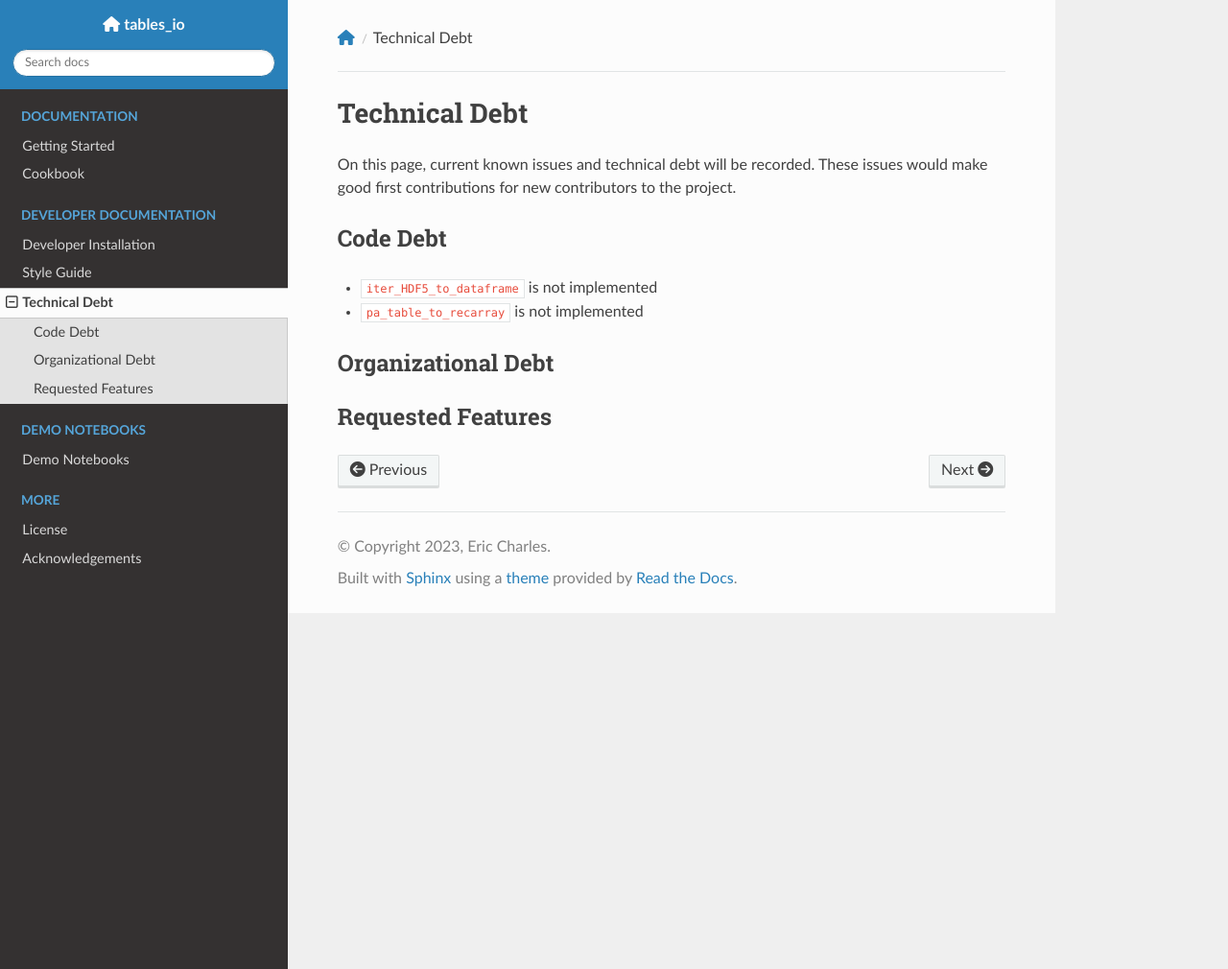
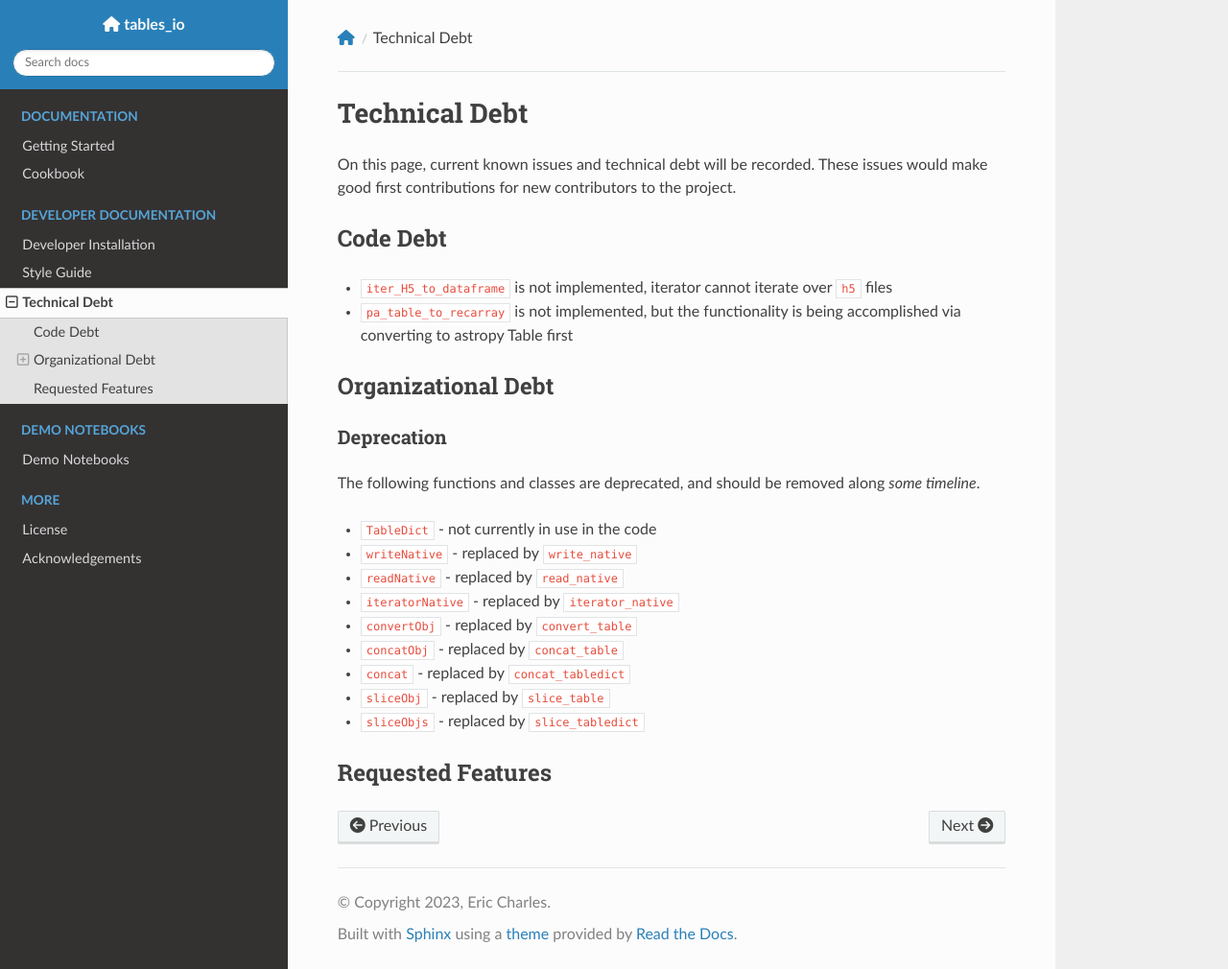
Before and after one commit to LSSTDESC/tables_io, a Sphinx documentation site: the page built from docs/devtechdebt.md, in a window 1280 px wide and 1010 px high. Shown: the whole window at 96% size. Built offline with Sphinx 7.4.7 and the Read the Docs theme 3.1.0, drawn with Linux system fonts in a browser that asks for light colours; nearby versions of some CDN libraries; pages that are not in the unit, such as notebooks, are missing from menus; the version number could not be read and is left out.

Commit message:
added info about deprecated functions to techdebt

```diff
--- a/docs/devtechdebt.md
+++ b/docs/devtechdebt.md
@@ -5,9 +5,23 @@ good first contributions for new contributors to the project.
 
 ## Code Debt
 
-- `iter_HDF5_to_dataframe` is not implemented
-- `pa_table_to_recarray` is not implemented
+- `iter_H5_to_dataframe` is not implemented, iterator cannot iterate over `h5` files
+- `pa_table_to_recarray` is not implemented, but the functionality is being accomplished via converting to astropy Table first
 
 ## Organizational Debt
 
+### Deprecation
+
+The following functions and classes are deprecated, and should be removed along _some timeline_.
+
+- `TableDict` - not currently in use in the code
+- `writeNative` - replaced by `write_native`
+- `readNative` - replaced by `read_native`
+- `iteratorNative` - replaced by `iterator_native`
+- `convertObj` - replaced by `convert_table`
+- `concatObj` - replaced by `concat_table`
+- `concat` - replaced by `concat_tabledict`
+- `sliceObj` - replaced by `slice_table`
+- `sliceObjs` - replaced by `slice_tabledict`
+
 ## Requested Features
```
Also changed, not shown: 1 other file.
